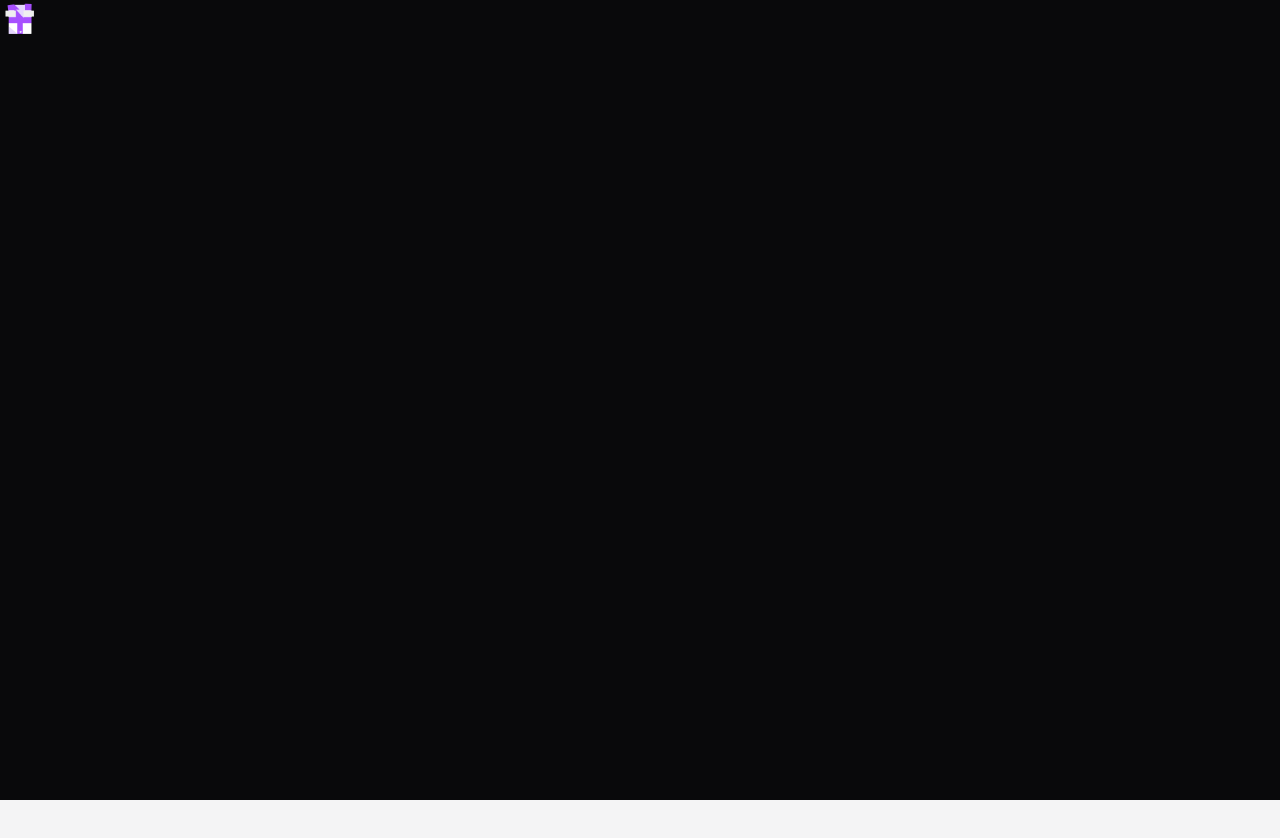
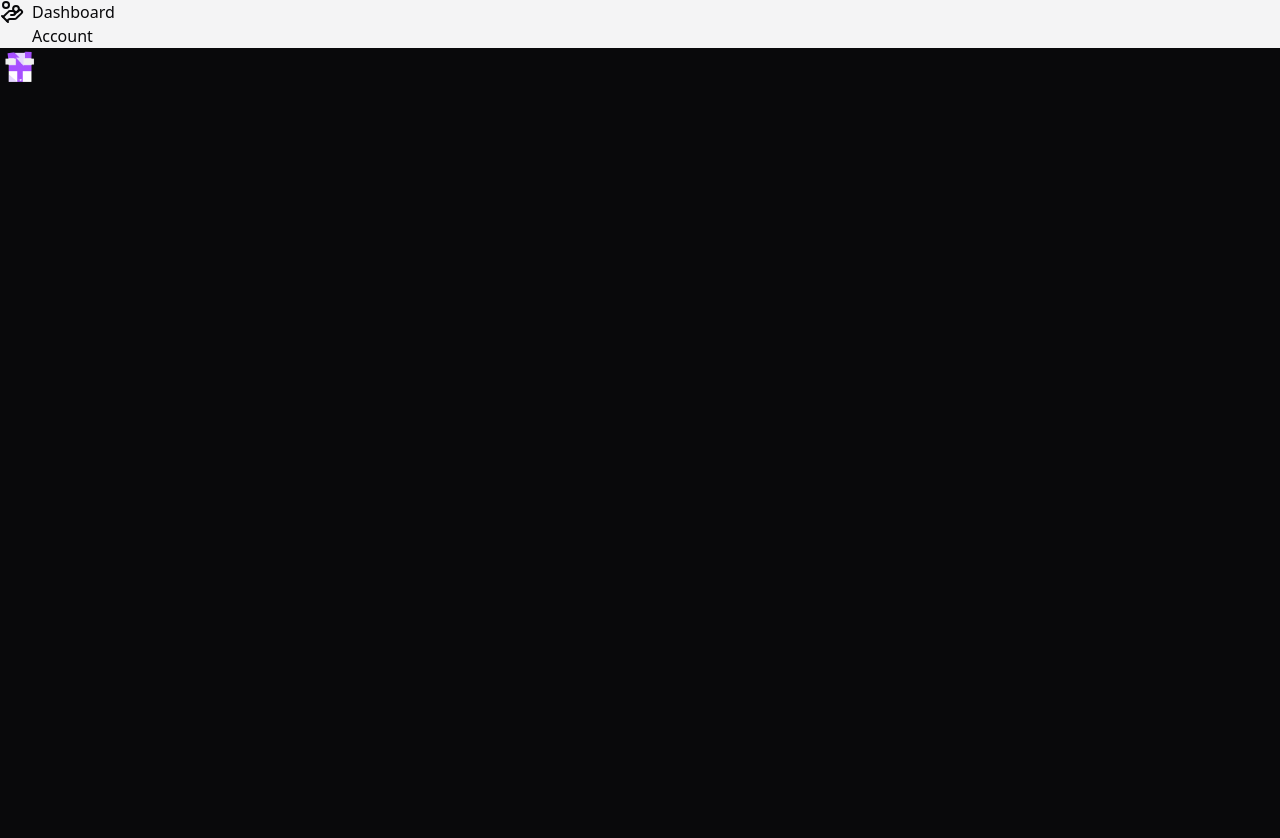
Before and after one commit to vitalii-minchuk/tennessee, a Next.js app: page /account in a window 1280 px wide. Shown: the top 838 px of the page. Before the commit the page ends 800 px from the top, so only its background shows below. Built offline with nearby package versions, Linux system fonts and the light colour scheme.

Commit message:
add app header

```diff
--- a/src/app/layout.tsx
+++ b/src/app/layout.tsx
@@ -4,6 +4,7 @@ import { Geist, Geist_Mono } from "next/font/google";
 import "./globals.css";
 
 import { cn } from "~/lib/utils";
+import { Header } from "~/components/layouts/header";
 
 const geistSans = Geist({
   variable: "--font-geist-sans",
@@ -33,6 +34,7 @@ export default function RootLayout({
           'bg-zinc-100'
         )}
       >
+        <Header />
         {children}
       </body>
     </html>
--- /dev/null
+++ b/src/components/layouts/header/data.ts
@@ -0,0 +1,12 @@
+import { EAppRouting } from "~/enums";
+
+export const appRoutes = [
+  {
+    title: "Dashboard",
+    path: EAppRouting.DASHBOARD,
+  },
+  {
+    title: "Account",
+    path: EAppRouting.ACCOUNT,
+  },
+];
--- /dev/null
+++ b/src/components/layouts/header/index.tsx
@@ -0,0 +1,25 @@
+import {HandCoins} from 'lucide-react'
+import Link from 'next/link'
+
+import { appRoutes } from '~/components/layouts/header/data'
+
+export const Header = () => {
+  return (
+    <header>
+        <div className="max-w-7xl flex gap-2">
+            <HandCoins />
+            <nav>
+                <ul>
+                    {appRoutes.map(el => (
+                        <li key={el.path}>
+                            <Link href={el.path}>
+                            {el.title}
+                            </Link>
+                        </li>
+                    ))}
+                </ul>
+            </nav>
+        </div>
+    </header>
+  )
+}
--- /dev/null
+++ b/src/enums/appRoutingEnum.ts
@@ -0,0 +1,4 @@
+export enum EAppRouting {
+  DASHBOARD = "/dashboard",
+  ACCOUNT = "/account",
+}
--- /dev/null
+++ b/src/enums/index.ts
@@ -0,0 +1 @@
+export * from "./appRoutingEnum";
```
